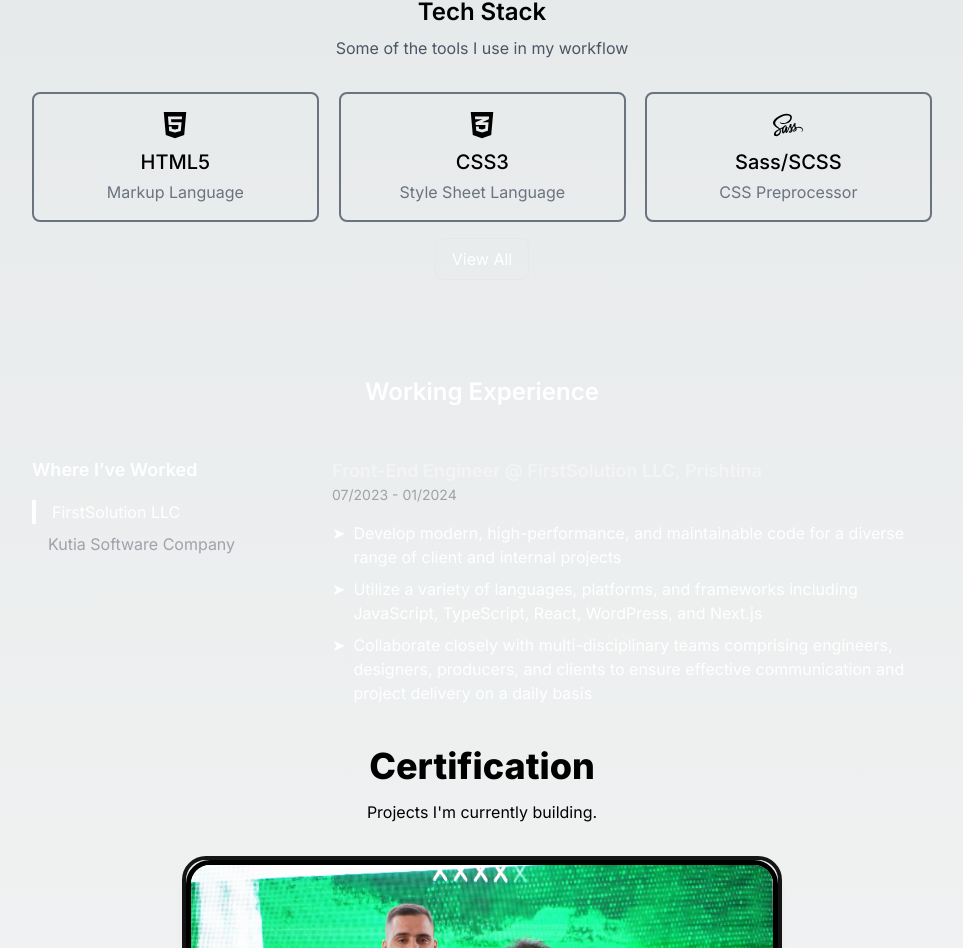
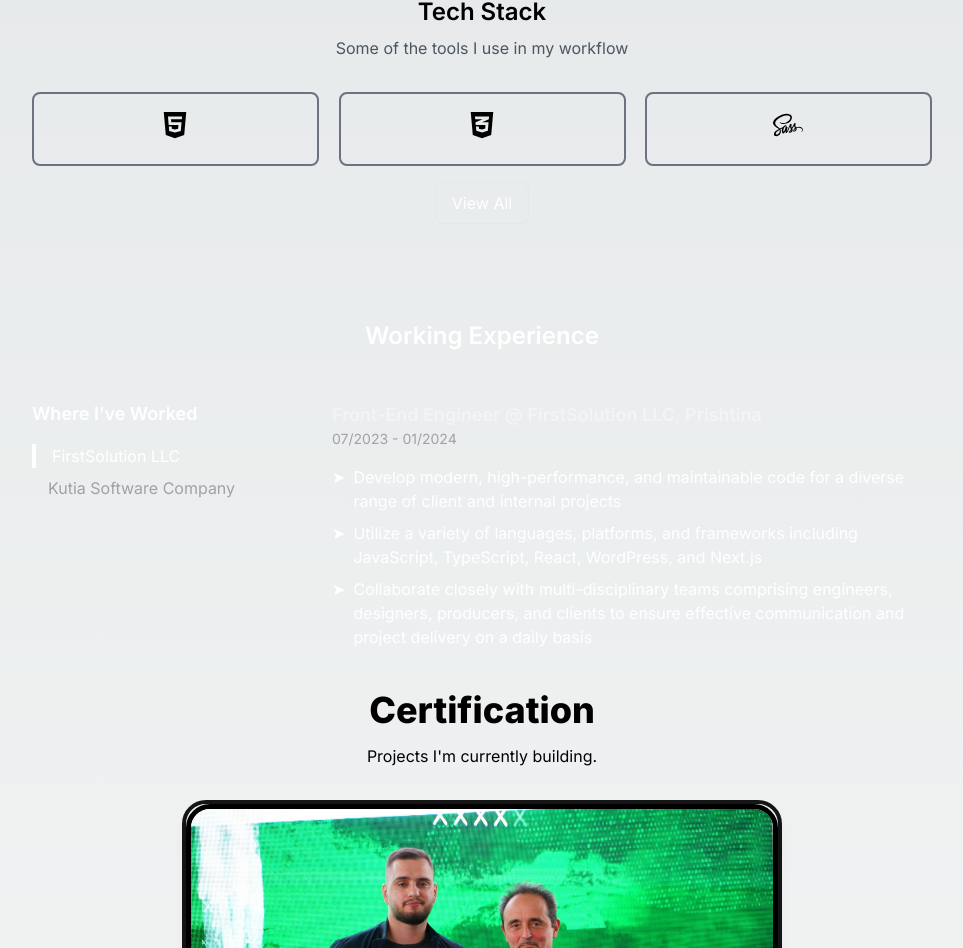
Before and after one commit to LabiMurati/Aboutme, a Next.js app: page / in a window 1280 px wide. Shown: the part 1851-2799 px from the top of the page, without its empty margins (158-1121 px from the left). Built offline with nearby package versions, Linux system fonts and the light colour scheme.

Commit message:
remove text icons

```diff
--- a/src/app/components/stack.jsx
+++ b/src/app/components/stack.jsx
@@ -9,10 +9,9 @@ import devIcon from "../Images/dev.png";
 import tailIcon from "../Images/tail.svg";
 import githubIcon from "../Images/github.svg";
 
-const StackItem = ({ icon, title, description }) => (
+const StackItem = ({ icon,  description }) => (
   <div className="stack__item flex flex-col items-center p-4 border-2 border-gray-500 rounded-lg text-center" data-aos="flip-left" data-aos-duration="1000">
     <div className="stack__icon mb-2">{icon}</div>
-    <h3 className="stack__item-title text-xl font-medium mb-1">{title}</h3>
     <p className="stack__item-description text-gray-500">{description}</p>
   </div>
 );
@@ -21,18 +20,18 @@ const Stack = () => {
   const [showAll, setShowAll] = useState(false);
 
   const stackItems = [
-    { icon: <FaHtml5 size={30} />, title: "HTML5", description: "Markup Language" },
-    { icon: <FaCss3Alt size={30} />, title: "CSS3", description: "Style Sheet Language" },
-    { icon: <FaSass size={30} />, title: "Sass/SCSS", description: "CSS Preprocessor" },
-    { icon: <FaBootstrap size={30} />, title: "Bootstrap", description: "CSS Framework" },
-    { icon: <Image src={tailIcon} alt="Tailwind CSS Logo" width={30} />, title: "Tailwind CSS", description: "CSS Framework" },
-    { icon: <SiJquery size={30} />, title: "jQuery", description: "JavaScript Library" },
-    { icon: <FaJs size={30} />, title: "JavaScript", description: "Programming Language" },
-    { icon: <FaReact size={30} />, title: "React", description: "JavaScript Library" },
-    { icon: <SiNextdotjs size={30} />, title: "Next.js", description: "React Framework" },
-    { icon: <FaWordpress size={30} />, title: "WordPress", description: "CMS" },
-    { icon: <Image src={githubIcon} alt="GitHub Logo" width={30} />, title: "Git", description: "GitHub" },
-    { icon: <FaFigma size={30} />, title: "Figma", description: "Figma UI/UX" },
+    { icon: <FaHtml5 size={30} />, title: "HTML5"},
+    { icon: <FaCss3Alt size={30} />, title: "CSS3" },
+    { icon: <FaSass size={30} />, title: "Sass/SCSS" },
+    { icon: <FaBootstrap size={30} />, title: "Bootstrap"},
+    { icon: <Image src={tailIcon} alt="Tailwind CSS Logo" width={30} />, title: "Tailwind CSS" },
+    { icon: <SiJquery size={30} />, title: "jQuery" },
+    { icon: <FaJs size={30} />, title: "JavaScript"},
+    { icon: <FaReact size={30} />, title: "React"},
+    { icon: <SiNextdotjs size={30} />, title: "Next.js"},
+    { icon: <FaWordpress size={30} />, title: "WordPress" },
+    { icon: <Image src={githubIcon} alt="GitHub Logo" width={30} />, title: "Git" },
+    { icon: <FaFigma size={30} />, title: "Figma" },
   ];
 
   useEffect(() => {
```
